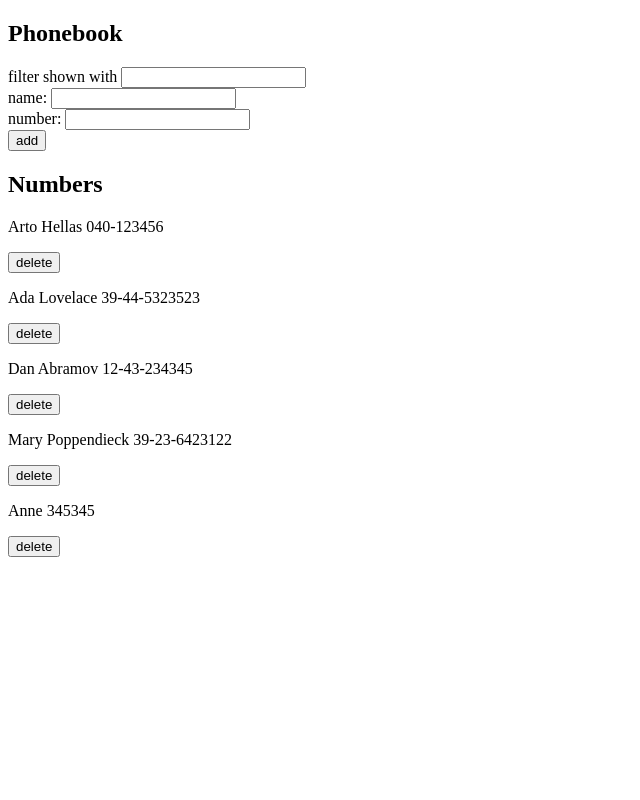
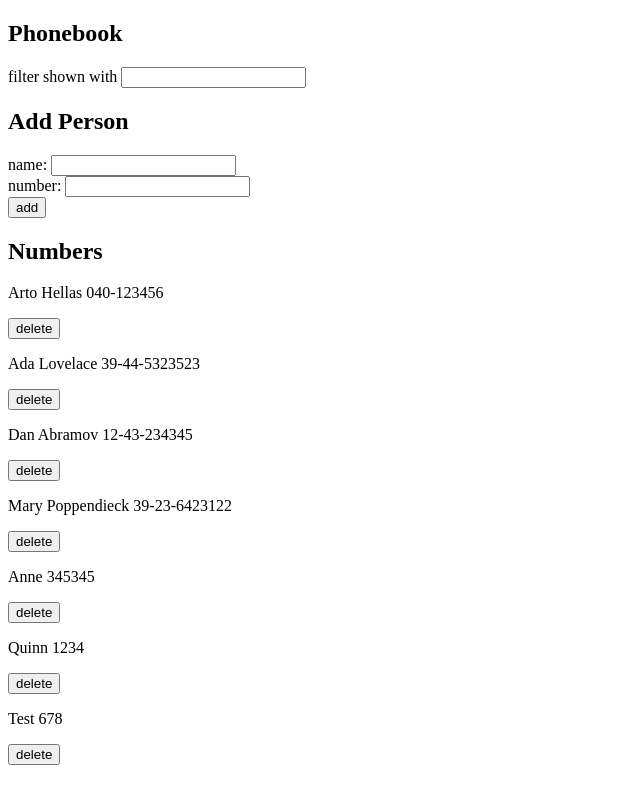
Before and after one commit to AnneTiotuico/FSO, a React (Create React App) app in the folder phonebook/: page / in a window 1280 px wide. Shown: the whole page, without its empty margins (0-640 px from the left). Built offline with nearby package versions, Linux system fonts and the light colour scheme; data requests are answered from the project's data file.

Commit message:
added update functionality

```diff
--- a/phonebook/db.json
+++ b/phonebook/db.json
@@ -24,6 +24,16 @@
       "name": "Anne",
       "number": "345345",
       "id": 5
+    },
+    {
+      "name": "Quinn",
+      "number": "1234",
+      "id": 6
+    },
+    {
+      "name": "Test",
+      "number": "678",
+      "id": 7
     }
   ]
 }
--- a/phonebook/src/App.js
+++ b/phonebook/src/App.js
@@ -19,16 +19,37 @@ const App = () => {
       })
   }, [])
 
+  const updatePerson = (existing) => {
+    if (existing.number === newNumber) {
+      alert(`${newName} is already added to phonebook`)
+    } else {
+      if (window.confirm(`${existing.name} is already added to phonebook, replace old number with a new one?`)) {
+        existing.number = newNumber
+        personService
+          .updatePerson(existing.id, existing)
+          .then(updatedPerson => {
+            setPersons(persons.map(p => p.id !== existing.id ? p : updatedPerson))
+          })
+      }
+    }
+  }
+
   const addPerson = (event) => {
     event.preventDefault()
 
-    if (persons.some(person => person.name.toLowerCase() === newName.toLowerCase())) {
-      alert(`${newName} is already added to phonebook`)
+    const existingPerson = () => {
+      return persons.filter(person =>
+        person.name.toLowerCase() === newName.toLowerCase()
+      )[0]
+    }
+
+    let existing = existingPerson();
+
+    if (existing) {
+      updatePerson(existing)
       setNewName('')
       setNewNumber('')
-      return
-    }
-
+    } else if (newName !== '') {
       let newPerson = {name: newName, number: newNumber};
 
       personService
@@ -38,6 +59,7 @@ const App = () => {
           setNewName('')
           setNewNumber('')
       })
+    }
   }
 
 
@@ -62,6 +84,7 @@ const App = () => {
     <div>
       <h2>Phonebook</h2>
       <Search newSearch={newSearch} handleNewSearch={handleNewSearch}/>
+      <h2>Add Person</h2>
       <PersonForm addPerson={addPerson} newName={newName} setNewName={setNewName} newNumber={newNumber} setNewNumber={setNewNumber} />
       <h2>Numbers</h2>
       <Persons persons={filteredPersons} handleDelete={deletePerson} />
--- a/phonebook/src/services/persons.js
+++ b/phonebook/src/services/persons.js
@@ -22,5 +22,16 @@ const deletePerson = id => {
   });
 }
 
+const updatePerson = (id, data) => {
+  let result = fetch(`${baseURL}/${id}`, {
+    method: 'PUT',
+    headers: {
+      'Content-Type': 'application/json',
+    },
+    body: JSON.stringify(data),
+  })
+  return result.then(response => response.json())
+}
+
 // eslint-disable-next-line import/no-anonymous-default-export
-export default { getAll, create, deletePerson }
+export default { getAll, create, deletePerson, updatePerson }
```
Lines whose indentation alone changed are shown as unchanged.
